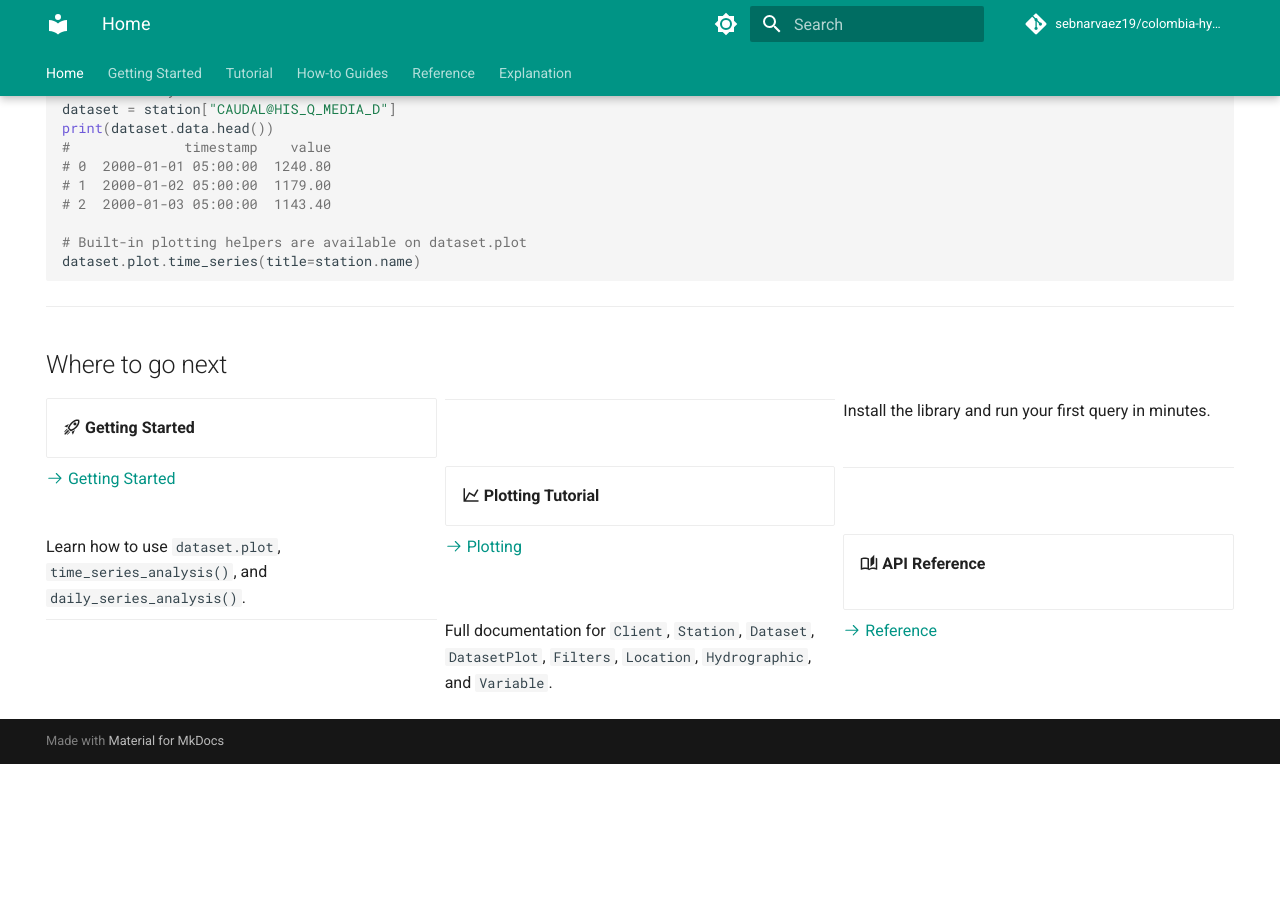
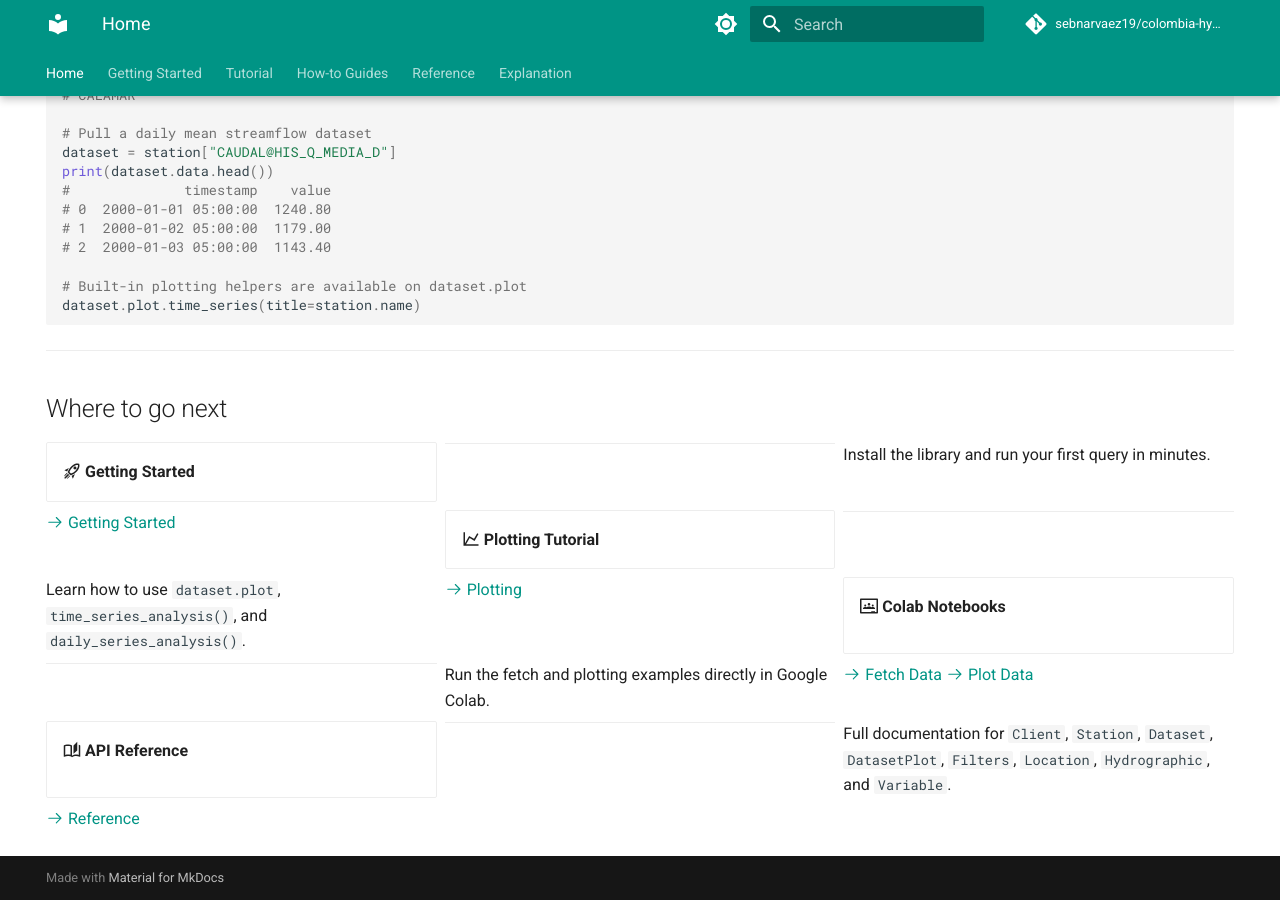
Before and after one commit to sebnarvaez19/colombia-hydrodata, an MkDocs documentation site: the page built from docs/index.md, in a window 1280 px wide and 900 px high, scrolled down 736 px. Built offline with MkDocs 1.6.1 and Material for MkDocs 9.7.7, drawn with Linux system fonts in a browser that asks for light colours; comment, search, counter and statistics services are not loaded; before the commit the page ends 1500 px from its top, so only the background shows below that.

Commit message:
docs: add Colab links

````diff
--- a/docs/index.md
+++ b/docs/index.md
@@ -34,6 +34,9 @@
 ---
 
 ## Quick look
+
+[![Open fetch-data in Colab](https://colab.research.google.com/assets/colab-badge.svg)](https://colab.research.google.com/github/sebnarvaez19/colombia-hydrodata/blob/main/docs/notebooks/fetch-data.ipynb)
+[![Open plot-data in Colab](https://colab.research.google.com/assets/colab-badge.svg)](https://colab.research.google.com/github/sebnarvaez19/colombia-hydrodata/blob/main/docs/notebooks/plot-data.ipynb)
 
 ```python
 from colombia_hydrodata import Client
@@ -80,6 +83,15 @@
 
   [:octicons-arrow-right-24: Plotting](tutorial/plotting.md)
 
+- :material-google-classroom: **Colab Notebooks**
+
+  ***
+
+  Run the fetch and plotting examples directly in Google Colab.
+
+  [:octicons-arrow-right-24: Fetch Data](https://colab.research.google.com/github/sebnarvaez19/colombia-hydrodata/blob/main/docs/notebooks/fetch-data.ipynb)
+  [:octicons-arrow-right-24: Plot Data](https://colab.research.google.com/github/sebnarvaez19/colombia-hydrodata/blob/main/docs/notebooks/plot-data.ipynb)
+
 - :material-book-open-page-variant-outline: **API Reference**
 
   ***
````
Also changed, not shown: README.md (+8 -0 lines), docs/tutorial/datasets.md (+2 -0 lines), docs/tutorial/plotting.md (+2 -0 lines), docs/notebooks/fetch-data.ipynb (added), docs/notebooks/plot-data.ipynb (added).
